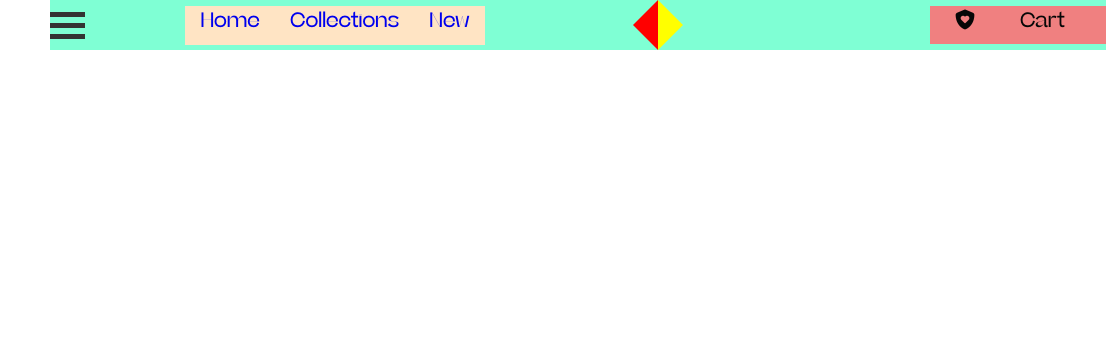
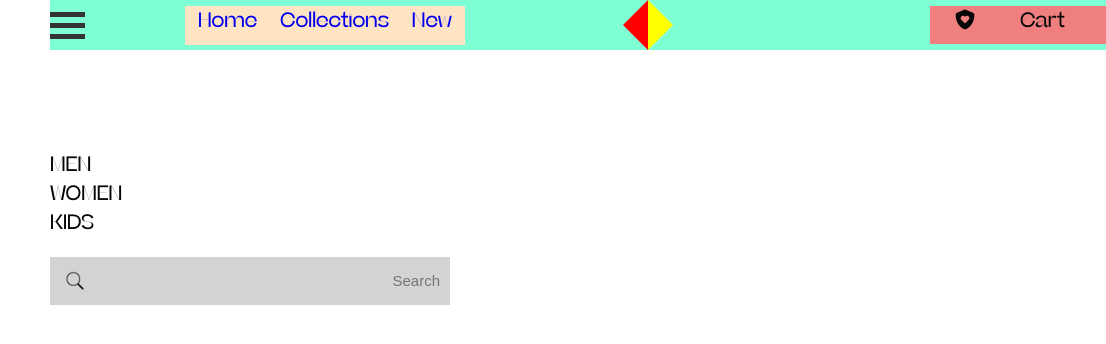
Before and after one commit to szwanne/fashion-store, a plain HTML site: page index.html in a window 1280 px wide. Shown: the full height of the page, 0-1106 px from the left. Drawn offline with Linux system fonts and the light colour scheme.

Commit message:
Styled the top section

```diff
--- a/index.html
+++ b/index.html
@@ -47,6 +47,25 @@
         </ul>
       </div>
     </nav>
+
+    <!--TOP SECTION-->
+    <div class="top-container">
+      <p>MEN</p>
+      <p>WOMEN</p>
+      <p>KIDS</p>
+
+      <div class="search-field">
+        <input
+          type="text"
+          for="search"
+          placeholder="Search"
+          class="icon"
+          name="search"
+        />
+        <!-- <i class="fa-solid fa-magnifying-glass"></i> -->
+      </div>
+    </div>
+
     <!--PART 2 -->
     <!--PART 3 -->
     <!--PART 4 -->
--- a/style.css
+++ b/style.css
@@ -9,6 +9,7 @@ body {
   overflow-x: hidden; /*Prevent horizontal scroll bar from max-width from 100vw */
   color: rgb(7, 7, 7);
   font-size: 20px;
+  background-color: white;
 }
 
 *,
@@ -90,9 +91,9 @@ nav {
 
 nav > .left-links > ul {
   display: flex;
-  gap: 15px;
+  gap: 10px;
   background-color: bisque;
-  min-width: 300px;
+  min-width: 280px;
   justify-content: space-evenly;
 }
 
@@ -113,3 +114,34 @@ li {
   min-width: 300px;
   justify-content: space-evenly;
 }
+
+/* TOP SECTION */
+
+.icon {
+  padding-left: 25px;
+  background: url("Images/icons8-search-50.png") no-repeat left;
+  background-size: 20px;
+  background-position: 15px;
+}
+
+.search-field input {
+  height: 48px;
+  margin-top: 20px;
+  width: 400px;
+  background-color: lightgrey;
+  border: none;
+}
+
+.top-container {
+  margin: 0 50px;
+  margin-top: 100px;
+}
+
+.search-field input::placeholder {
+  /* Example: Align placeholder text to the right */
+  text-align: right;
+  padding: 10px;
+
+  /* Example: Change color and font size */
+  font-size: 15px;
+}
```
Also changed, not shown: Images/icons8-search-50.png (added).
